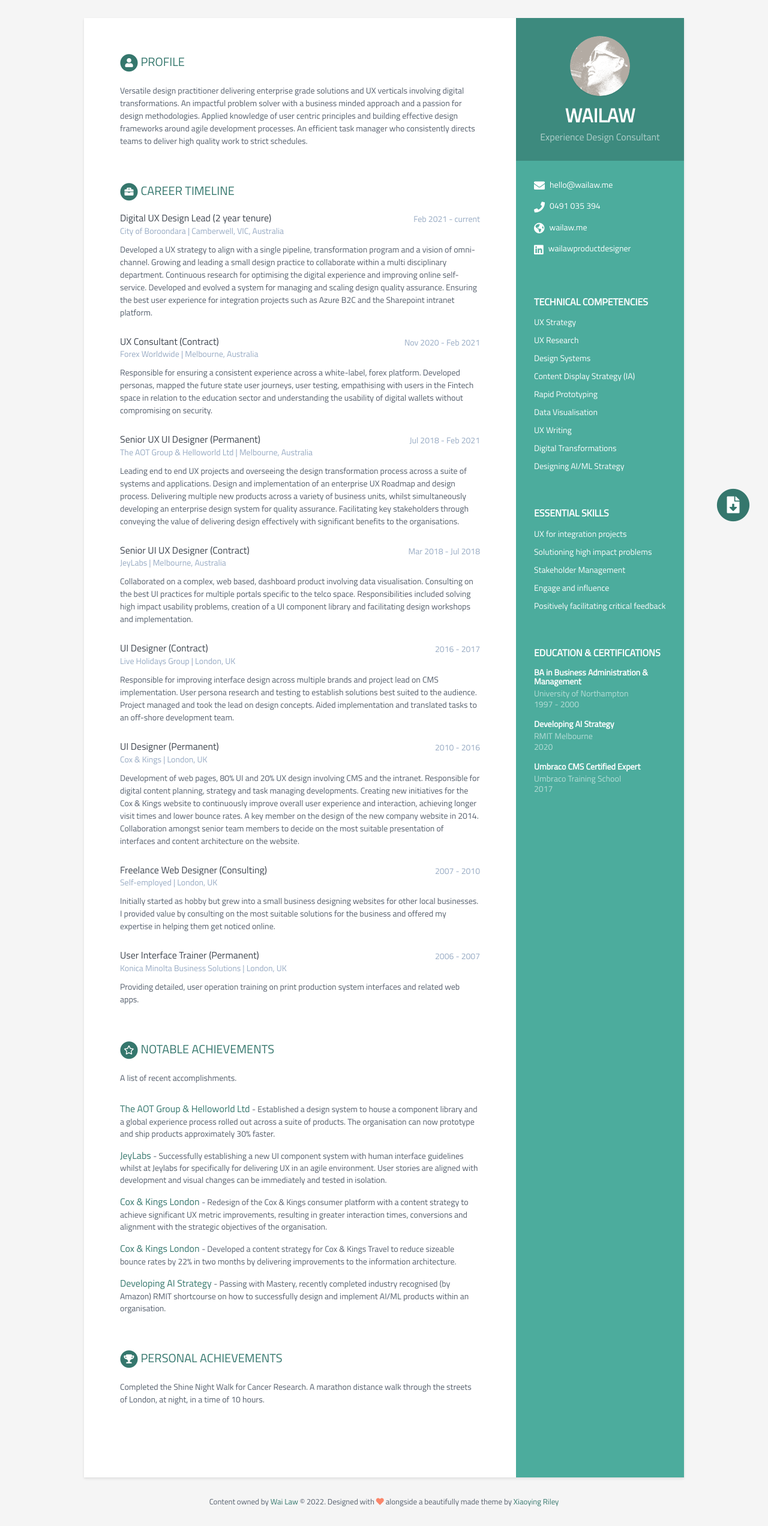
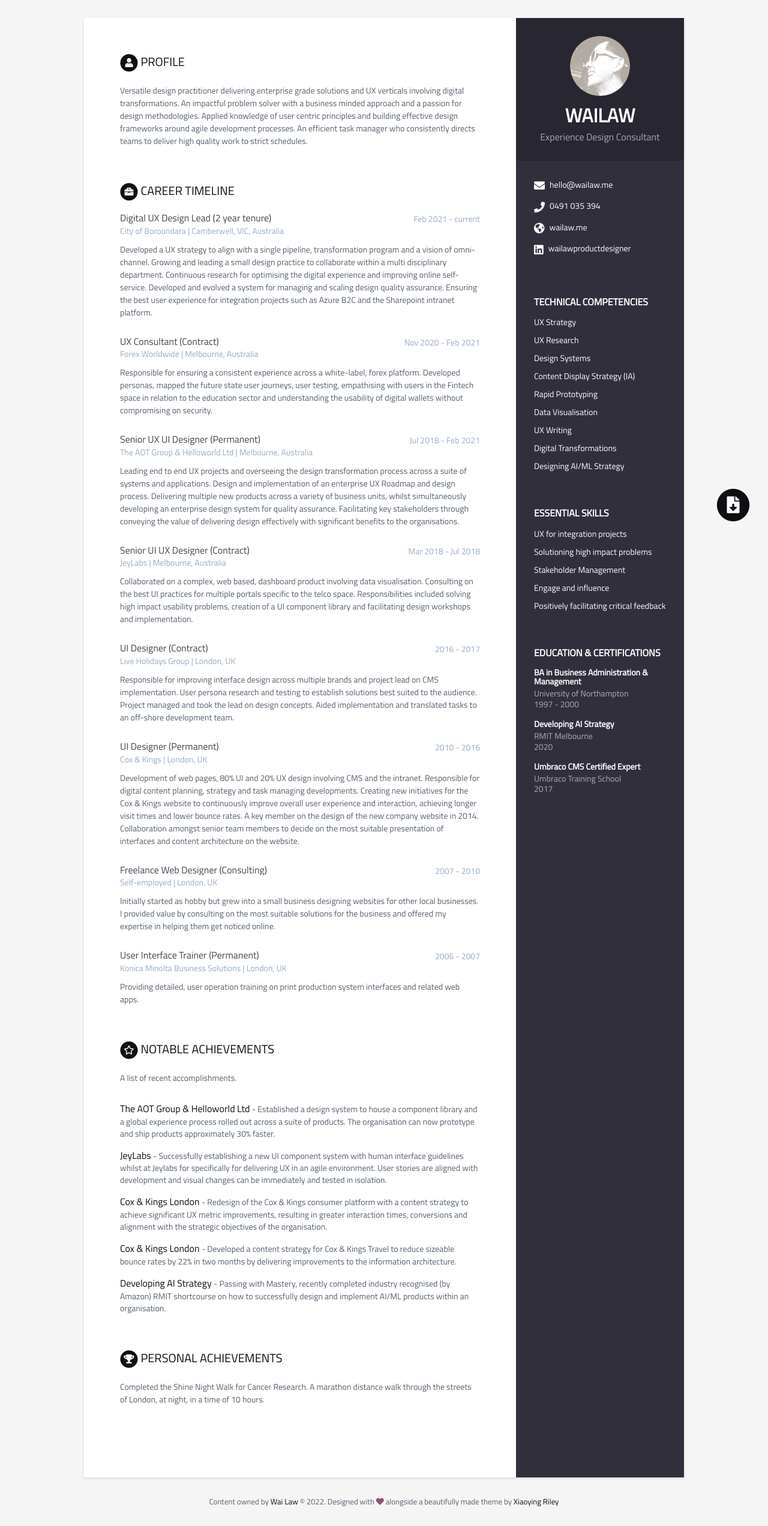
Before and after one commit to W-A-I-L-A-W-8/cv-wailaw, a Jekyll site: the page built from index.html, in a window 1280 px wide. Shown: the whole page at 60% size. Built offline with Jekyll 4.4.1, drawn with Linux system fonts in a browser that asks for light colours.

Commit message:
Update _config.yml

```diff
--- a/_config.yml
+++ b/_config.yml
@@ -6,8 +6,8 @@ url: 'http://cv.wailaw.me'
 baseurl: '/' #change it according to your repository name
 description: Wai Law - Product Design Consultant based in Melbourne, Australia.
 # Style will be applied only after restarting the build or serve. Just choose one of the options.
-theme_skin: turquoise # blue turquoise green berry orange ceramic dark
-chrome_mobile_color: #use hex colors (ex:#1976d2) or leave empty if you don't want a color for chrome mobile searchbar
+theme_skin: dark # blue turquoise green berry orange ceramic dark
+chrome_mobile_color: #26a3a3
 
 # Tracker
 analytics: UA-83979019-1
```
